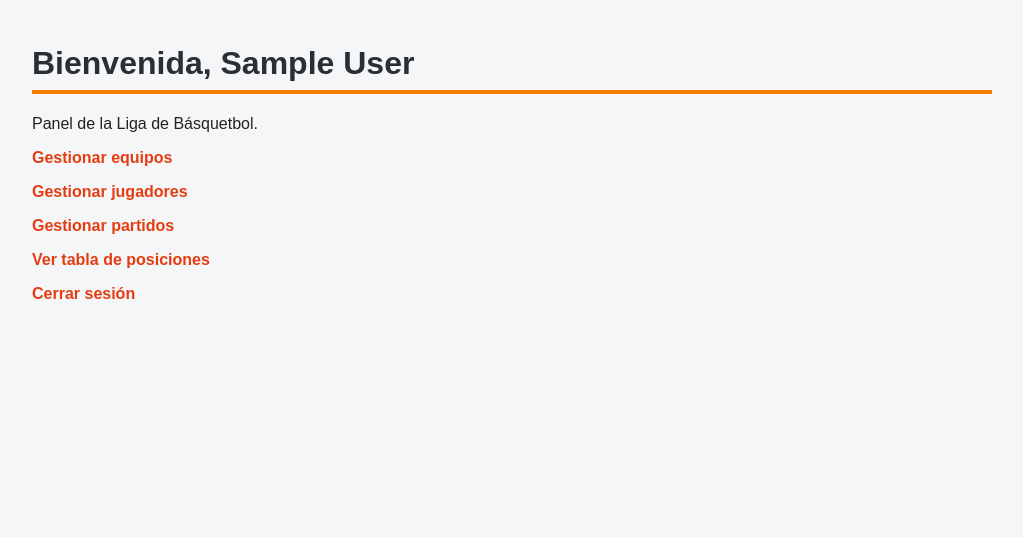
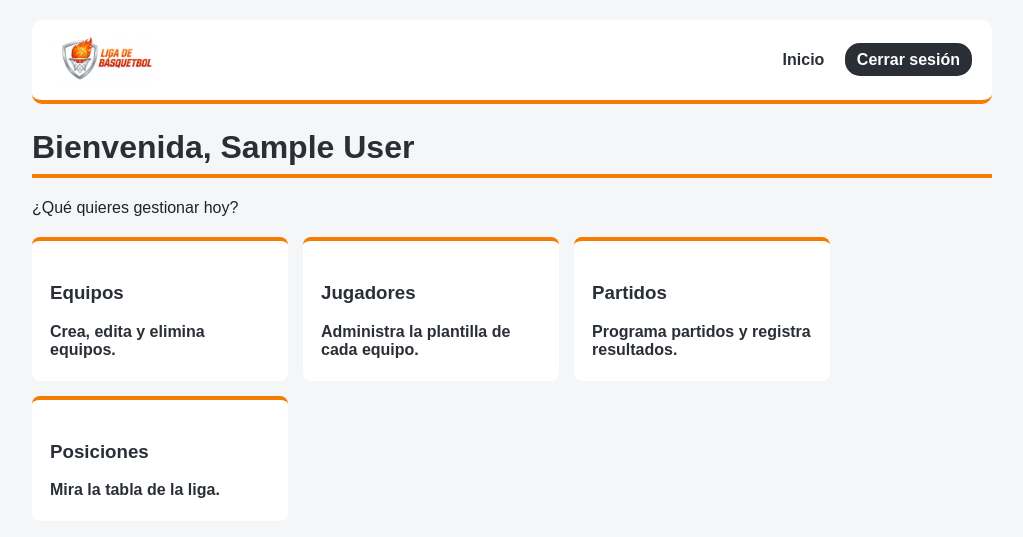
Before and after one commit to Keysy2740/mi-proyecto-sof, a PHP site: page /panel.php in a window 1280 px wide. Shown: the top 537 px of the page, without its empty margins (128-1151 px from the left). Run offline with PHP 8.4, Linux system fonts and the light colour scheme; the visitor is signed in with stand-in values (Sample User, id 1).

Commit message:
Rediseñé el panel con tarjetas.

```diff
--- a/panel.php
+++ b/panel.php
@@ -15,12 +15,25 @@ if (!isset($_SESSION['usuario_id'])) {
   <link rel="stylesheet" href="style.css">
 </head>
 <body>
+
+  <!-- Encabezado con el logo y el menú -->
+  <div class="encabezado">
+    <a href="index.php"><img src="img/logo.jpg" alt="Logo de la Liga de Básquetbol"></a>
+    <div class="navegacion">
+      <a href="index.php">Inicio</a>
+      <a href="salir.php" class="salir">Cerrar sesión</a>
+    </div>
+  </div>
+
   <h1>Bienvenida, <?= htmlspecialchars($_SESSION['usuario_nombre']) ?></h1>
-  <p>Panel de la Liga de Básquetbol.</p>
-  <p><a href="equipos.php">Gestionar equipos</a></p>
-  <p><a href="jugadores.php">Gestionar jugadores</a></p>
-  <p><a href="partidos.php">Gestionar partidos</a></p>
-  <p><a href="posiciones.php">Ver tabla de posiciones</a></p>
-  <a href="salir.php">Cerrar sesión</a>
+  <p>¿Qué quieres gestionar hoy?</p>
+
+  <div class="tarjetas">
+    <a href="equipos.php" class="tarjeta"><h3>Equipos</h3>Crea, edita y elimina equipos.</a>
+    <a href="jugadores.php" class="tarjeta"><h3>Jugadores</h3>Administra la plantilla de cada equipo.</a>
+    <a href="partidos.php" class="tarjeta"><h3>Partidos</h3>Programa partidos y registra resultados.</a>
+    <a href="posiciones.php" class="tarjeta"><h3>Posiciones</h3>Mira la tabla de la liga.</a>
+  </div>
+
 </body>
 </html>
```
